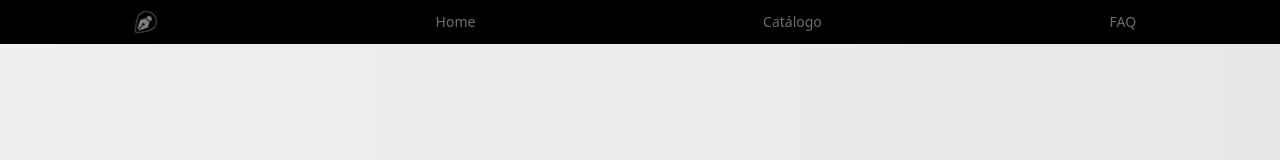
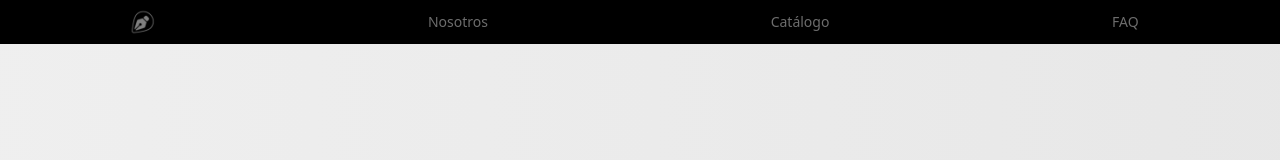
Before and after one commit to DiegoEMartinezZ/mapink, a React (Vite) app: page / in a window 1280 px wide. Shown: the top 160 px of the page. Built offline with nearby package versions, Linux system fonts and the light colour scheme.

Commit message:
fixed the id of the section of the website

```diff
--- a/src/components/catalogue/Catalogue.jsx
+++ b/src/components/catalogue/Catalogue.jsx
@@ -10,7 +10,7 @@ import Slider from "../slider/Slider";
 const Catalogue = () => {
   return (
     <section
-      id="Catalogo"
+      id="catalogo"
       className="relative py-20 2xl:mx-80 lg:text-left mx-10 flex justify-center items-center"
     >
       <div>
--- a/src/components/navbar/NavBar.jsx
+++ b/src/components/navbar/NavBar.jsx
@@ -12,8 +12,8 @@ const NavBar = () => {
             className="opacity-50 h-7 hover:opacity-100"
           />
         </a>
-        <BtnNavBar name={"Home"} section={"QuienesSomos"} />
-        <BtnNavBar name={"Catálogo"} section={"Catalogo"} />
+        <BtnNavBar name={"Nosotros"} section={"nosotros"} />
+        <BtnNavBar name={"Catálogo"} section={"catalogo"} />
         <BtnNavBar name={"FAQ"} section={"FAQ"} />
       </ul>
     </nav>
--- a/src/components/whoWeAre/WhoWeAre.jsx
+++ b/src/components/whoWeAre/WhoWeAre.jsx
@@ -5,7 +5,7 @@ import { faLocation } from "@fortawesome/free-solid-svg-icons";
 const WhoWeAre = () => {
   return (
     <section
-      id="QuienesSomos"
+      id="nosotros"
       className="py-20 2xl:mx-80 lg:text-left text-emerald-10 mx-10 h-screen w-auto flex justify-center items-center"
     >
       <div>
```
